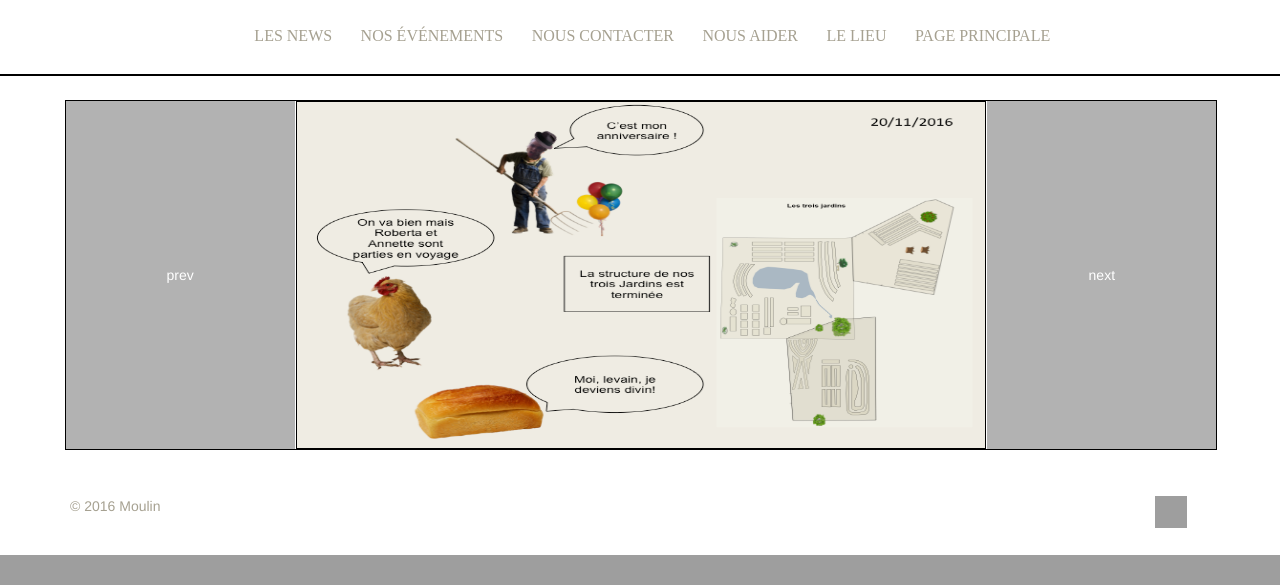
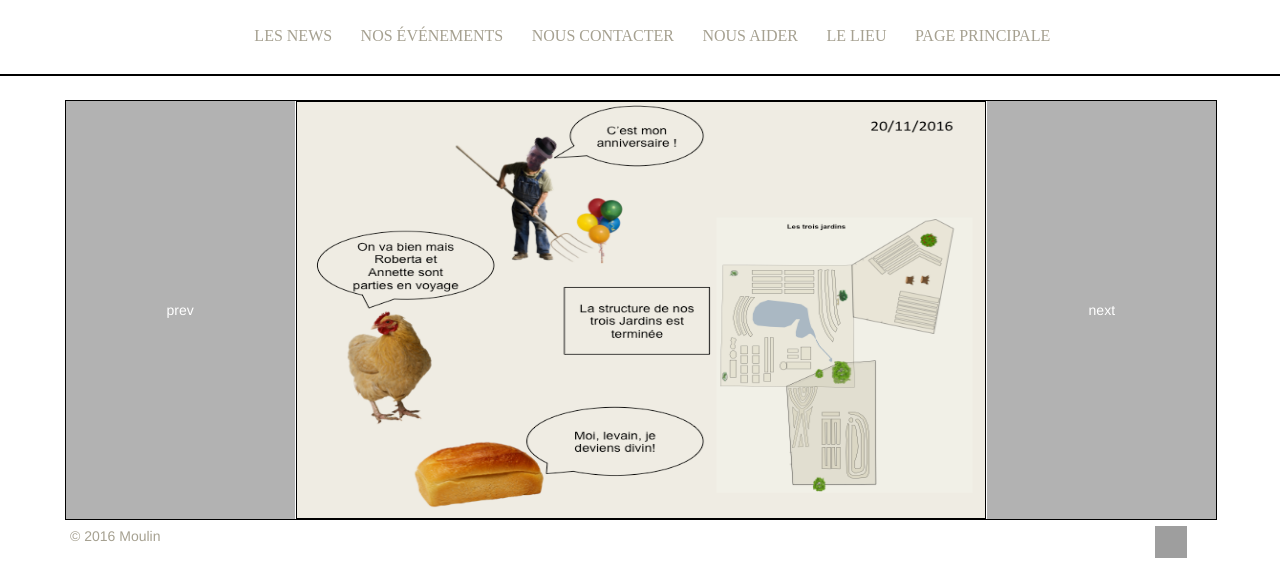
Before and after one commit to lomichel/lomichel.github.io, a PHP site: page /news.html in a window 1280 px wide. Shown: the part 247-832 px from the top of the page. Before the commit the page ends 802 px from the top, so only its background shows below. Run offline with PHP 8.4, Linux system fonts and the light colour scheme; some libraries are stand-ins or nearby versions; grey boxes are pictures that could not be loaded.

Commit message:
Update news.css

```diff
--- a/news.css
+++ b/news.css
@@ -70,7 +70,7 @@ border: none;
 
 .slider {
   width: 90%;
-  height: 350px;
+  height: 420px;
   position: absolute;
   overflow: hidden;
   margin-left: 5%;
@@ -168,7 +168,7 @@ footer {
   padding-right: 10%;
   padding-left: 10%;
   color: #A6A191;
-   margin-top: 420px;
+   margin-top: 450px;
 
 
 
```
